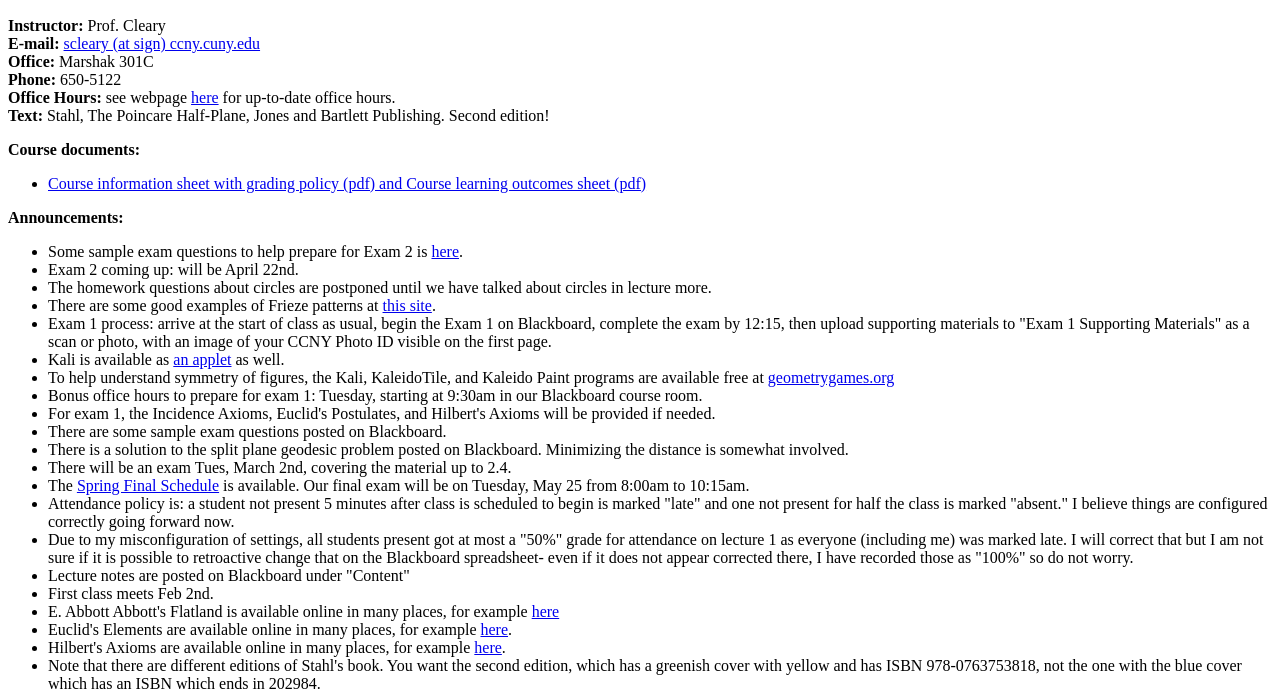
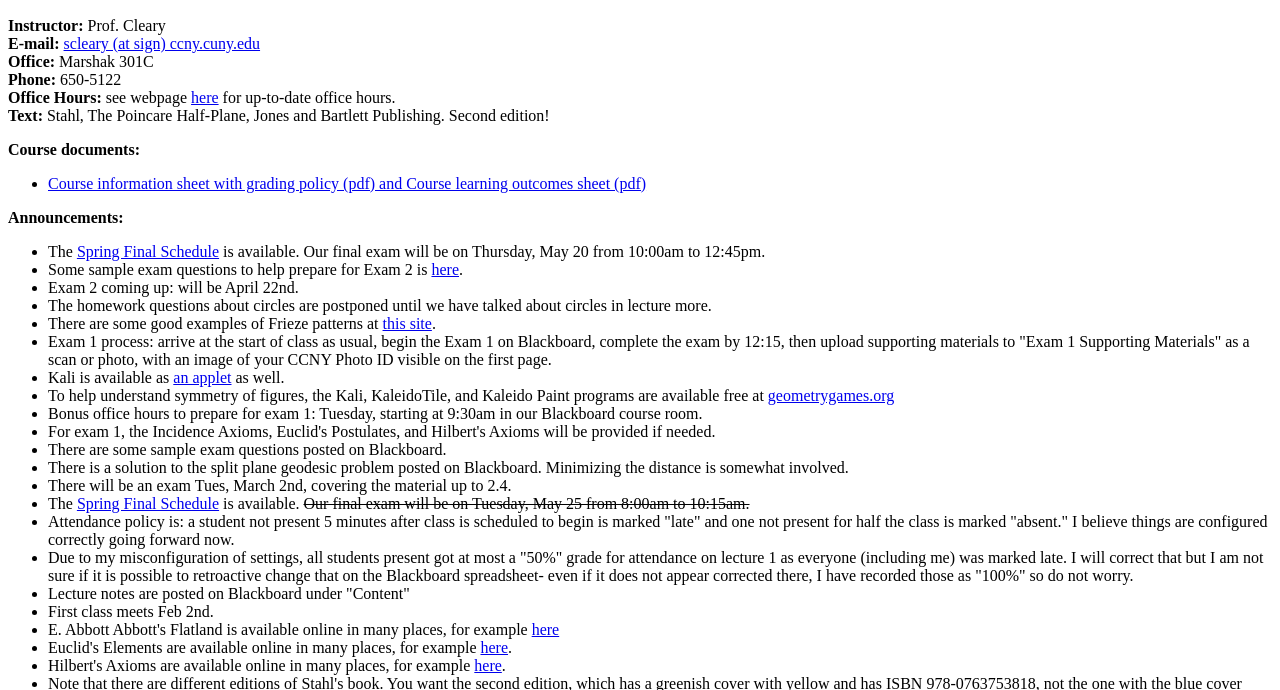
Before and after one commit to profcleary/profcleary.github.io, a plain HTML site: page math360/index.html in a window 1280 px wide. Shown: the part 110-800 px from the top of the page. Drawn offline with Linux system fonts and the light colour scheme.

Commit message:
more updates

```diff
--- a/math360/index.html
+++ b/math360/index.html
@@ -32,6 +32,9 @@
 <strong>Announcements: </strong>
 <ul>
 
+
+<li> The <a href="https://www.ccny.cuny.edu/registrar/spring-2021-final-exam-schedule">Spring Final Schedule</a> is available.  Our final exam will be on Thursday, May 20 from 10:00am to 12:45pm.
+
 <li> Some sample exam questions to help prepare for Exam 2 is <a href="x2questions.pdf">here</a>.
 <li> Exam 2 coming up: will be April 22nd.
 <li> The homework questions about circles are postponed until we have talked about circles in lecture more.
@@ -44,7 +47,7 @@
 <li> There are some sample exam questions posted on Blackboard.
 <li> There is a solution to the split plane geodesic problem posted on Blackboard.  Minimizing the distance is somewhat involved.
 <li> There will be an exam Tues, March 2nd, covering the material up to 2.4.
-<li> The <a href="https://www.ccny.cuny.edu/registrar/spring-2021-final-exam-schedule">Spring Final Schedule</a> is available.  Our final exam will be on Tuesday, May 25 from 8:00am to 10:15am.
+<li> The <a href="https://www.ccny.cuny.edu/registrar/spring-2021-final-exam-schedule">Spring Final Schedule</a> is available.  <s> Our final exam will be on Tuesday, May 25 from 8:00am to 10:15am.</s>
 <li> Attendance policy is: a student not present 5 minutes after class is scheduled to begin is marked "late" and one not present for half the class is marked "absent."  I believe things are configured correctly going forward now.
 <li> Due to my misconfiguration of settings, all students present got at most a "50%" grade for attendance on lecture 1 as everyone (including me) was marked late.  I will correct that but I am not sure if it is possible to retroactive change
 that on the Blackboard spreadsheet- even if it does not appear corrected there, I have recorded those as "100%" so do not worry.
```
